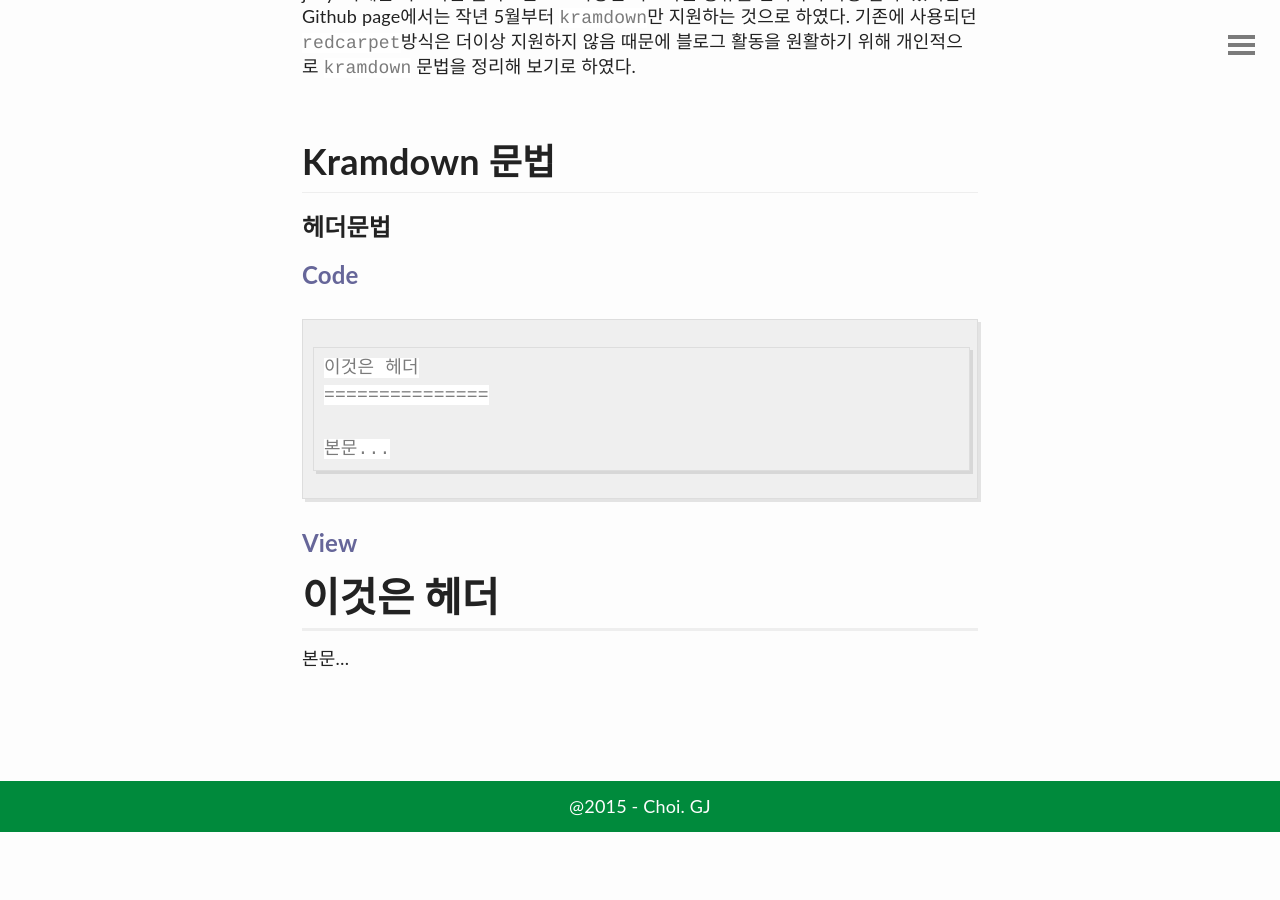
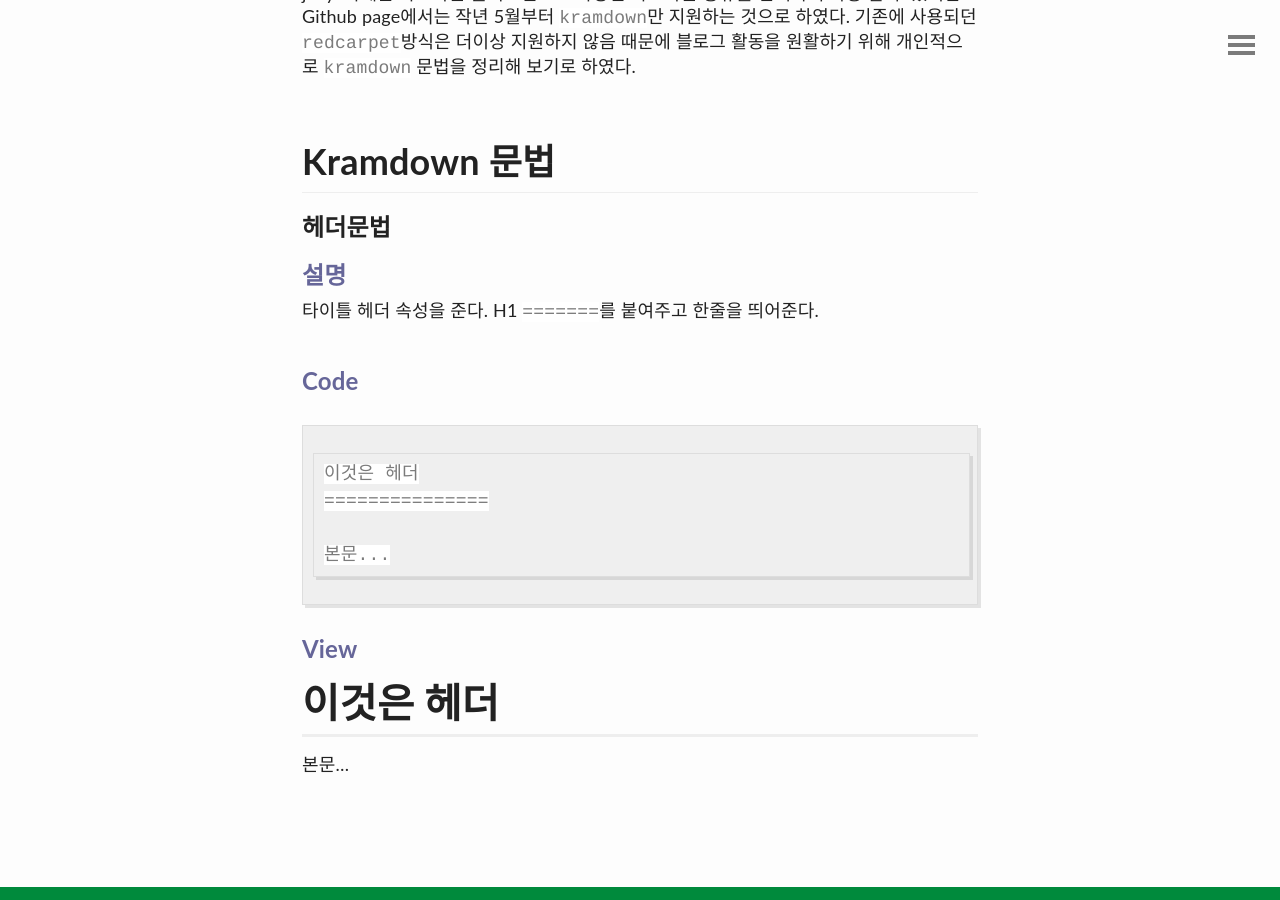
Before and after one commit to gjchoi/gjchoi.bak, a Jekyll site: the page built from _posts/2016-02-21-Kramdown(마크다운)-사용법.md, in a window 1280 px wide and 900 px high, scrolled down 728 px. Built offline with Jekyll 4.4.1, drawn with Linux system fonts in a browser that asks for light colours; comment, search, counter and statistics services are not loaded; before the commit the page ends 1560 px from its top, so only the background shows below that.

Commit message:
Update 2016-02-21-Kramdown(마크다운)-사용법.md

```diff
--- a/_posts/2016-02-21-Kramdown(마크다운)-사용법.md
+++ b/_posts/2016-02-21-Kramdown(마크다운)-사용법.md
@@ -16,6 +16,10 @@
 
 ### 헤더문법
 
+#### 설명
+타이틀 헤더 속성을 준다. H1
+`=======`를 붙여주고 한줄을 띄어준다.
+
 #### Code
 ~~~
 이것은 헤더
```
